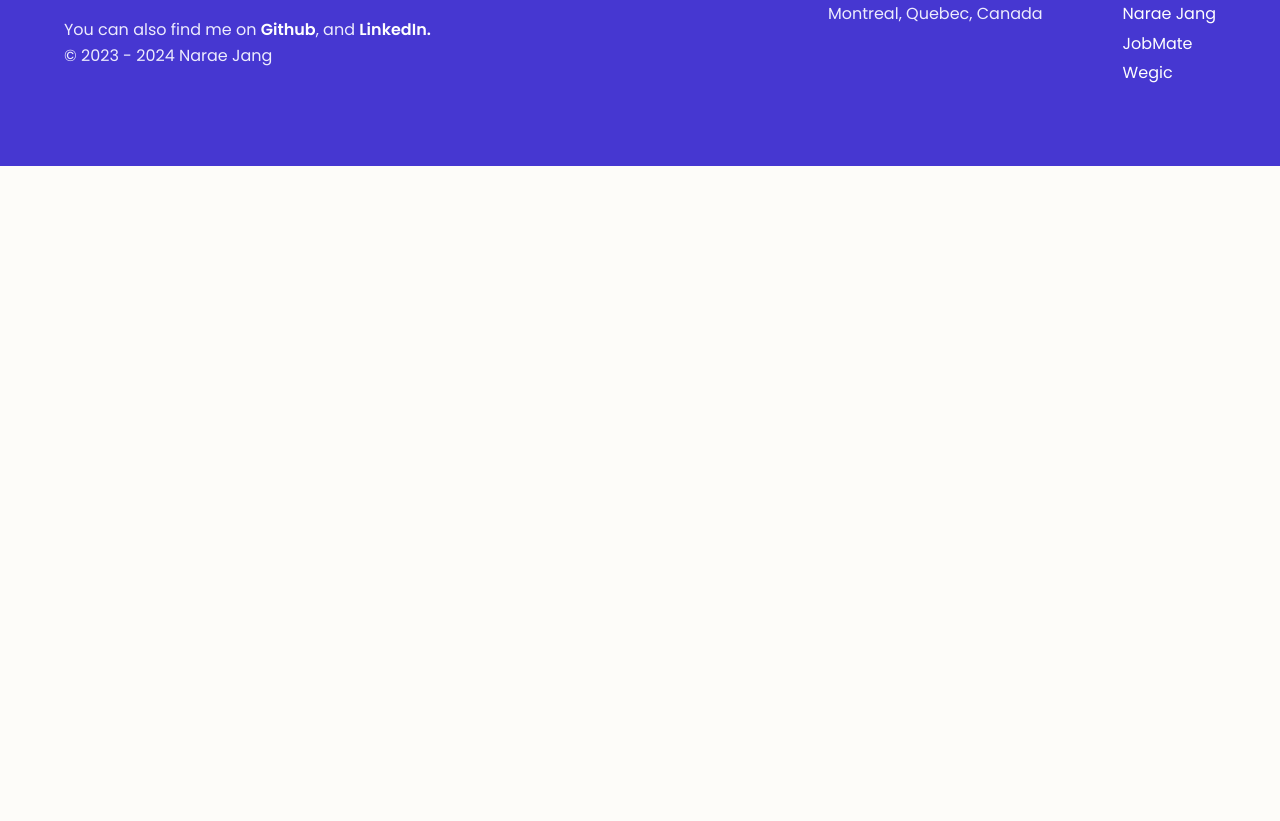
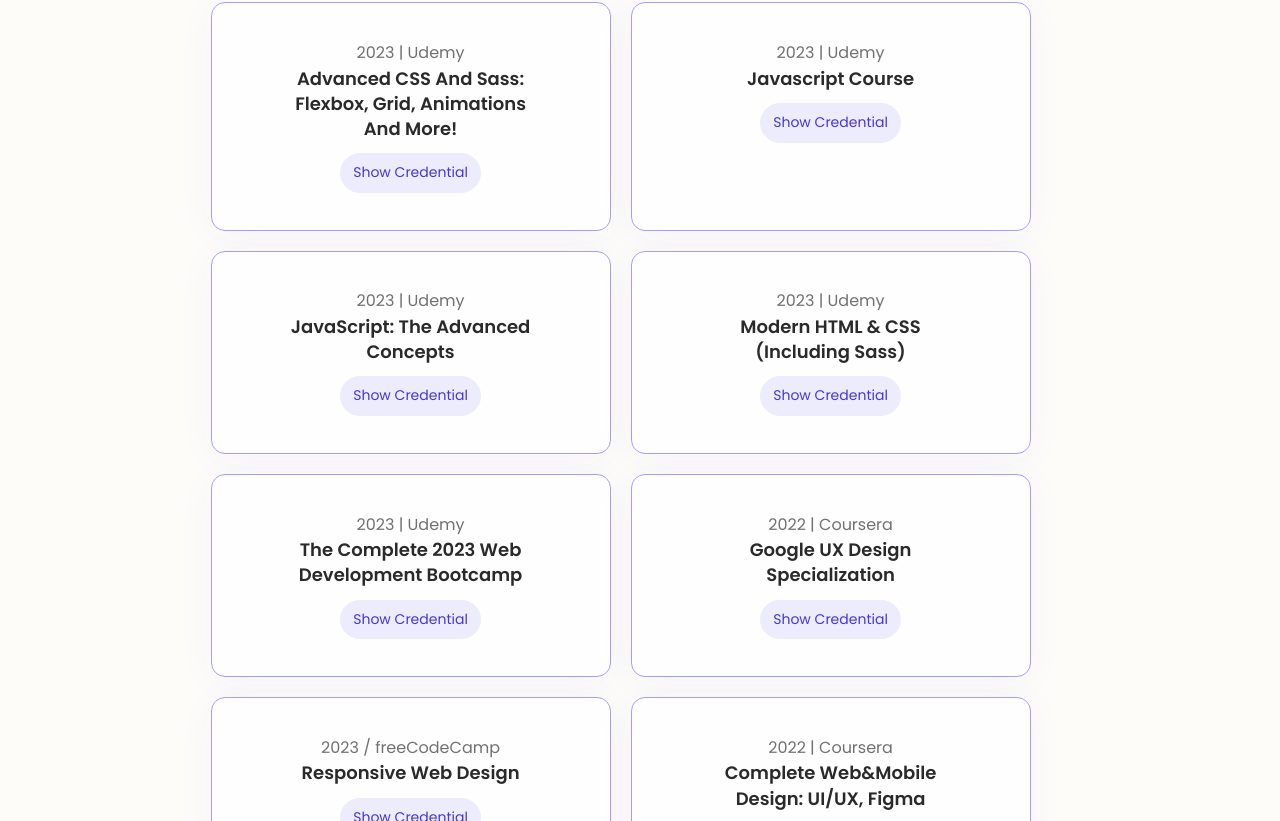
Before and after one commit to NaraeJang/2024-Narae-Jang-Portfolio, a React (Vite) app: page /about in a window 1280 px wide. Shown: the part 1799-2620 px from the top of the page. Before the commit the page ends 1965 px from the top, so only its background shows below. Built offline with nearby package versions, Linux system fonts and the light colour scheme.

Commit message:
complete about-license section

```diff
--- a/src/components/AboutCards.jsx
+++ b/src/components/AboutCards.jsx
@@ -2,7 +2,7 @@
 
 const AboutCards = ({ cards }) => {
   return (
-    <div className="mt-6 flex flex-col gap-5 md:flex-row">
+    <div className="mt-6 flex flex-col gap-5 md:flex-row flex-wrap">
       {cards.map((card) => {
         const { id, year, title, linkTitle, link } = card;
 
--- a/src/components/AboutMainLicense.jsx
+++ b/src/components/AboutMainLicense.jsx
@@ -1,4 +1,14 @@
+import { certificationCards } from '../data/data';
+import { Title, AboutCards } from './';
+
 const AboutMainLicense = () => {
-  return <div>AboutMainLicense</div>;
+  return (
+    <section id="about-license">
+      <div className="custom-container">
+        <Title title="certifications" />
+        <AboutCards cards={certificationCards} />
+      </div>
+    </section>
+  );
 };
 export default AboutMainLicense;
--- a/src/data/data.js
+++ b/src/data/data.js
@@ -141,5 +141,68 @@
 ];
 
 export const certificationCards = [
-  { id: nanoid(), year: ``, title: ``, linkTitle: ``, link: `` },
+  {
+    id: nanoid(),
+    year: `2023 | Udemy`,
+    title: `Advanced CSS and Sass: Flexbox, Grid, Animations and More!`,
+    linkTitle: `Show credential`,
+    link: `https://www.udemy.com/certificate/UC-535ee444-4dde-42a3-9dfb-34b17820c79d/`,
+  },
+  {
+    id: nanoid(),
+    year: `2023 | Udemy`,
+    title: `Javascript Course`,
+    linkTitle: `Show credential`,
+    link: `https://www.udemy.com/certificate/UC-31894b51-6924-4b1f-9268-23673cb0e005/`,
+  },
+  {
+    id: nanoid(),
+    year: `2023 | Udemy`,
+    title: `JavaScript: The Advanced Concepts`,
+    linkTitle: `Show credential`,
+    link: `https://www.udemy.com/certificate/UC-83043455-82ef-4395-aed4-e6743bbfd5ed/`,
+  },
+  {
+    id: nanoid(),
+    year: `2023 | Udemy`,
+    title: `Modern HTML & CSS (Including Sass)`,
+    linkTitle: `Show credential`,
+    link: `https://www.udemy.com/certificate/UC-0569ec06-1f3c-4310-898c-78732f1c71d1/`,
+  },
+  {
+    id: nanoid(),
+    year: `2023 | Udemy`,
+    title: `The Complete 2023 Web Development Bootcamp`,
+    linkTitle: `Show credential`,
+    link: `https://www.udemy.com/certificate/UC-f800feed-80ba-46e0-a5f2-689df0dbb0a4/`,
+  },
+  {
+    id: nanoid(),
+    year: `2022 | Coursera`,
+    title: ` Google UX Design Specialization`,
+    linkTitle: `Show credential`,
+    link: `https://www.coursera.org/account/accomplishments/specialization/certificate/YX8EV7DBR75N`,
+  },
+  {
+    id: nanoid(),
+    year: `2023 / freeCodeCamp`,
+    title: `Responsive Web Design`,
+    linkTitle: `Show credential`,
+    link: `https://www.freecodecamp.org/certification/NaraeJang/responsive-web-design`,
+  },
+  {
+    id: nanoid(),
+    year: `2022 | Coursera`,
+    title: `Complete Web&Mobile Design: UI/UX, Figma`,
+    linkTitle: `Show credential`,
+    link: `https://www.udemy.com/certificate/UC-2c574869-b5a0-4892-8800-75a420a0e4be/`,
+  },
 ];
+
+// {
+//   id: nanoid(),
+//   year: `2023 | Udemy`,
+//   title: ``,
+//   linkTitle: `Show credential`,
+//   link: ``,
+// },
```
